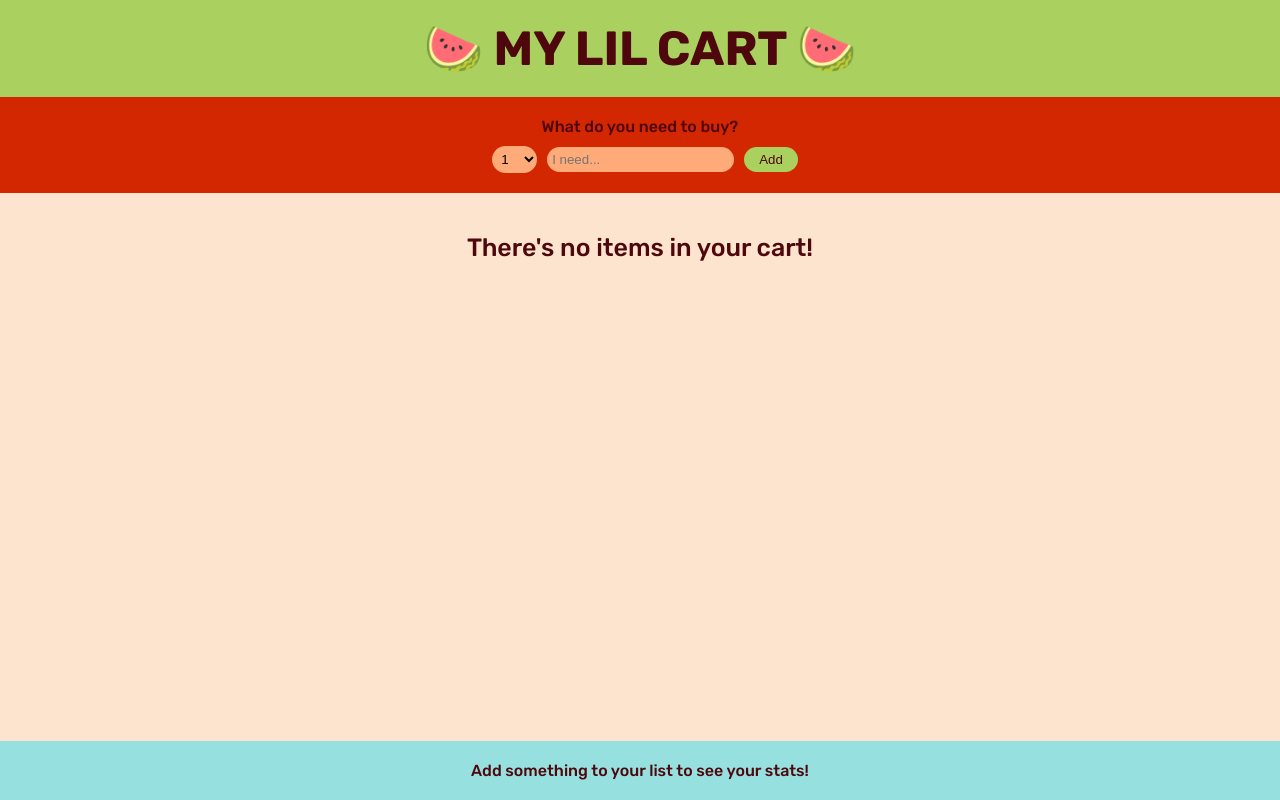
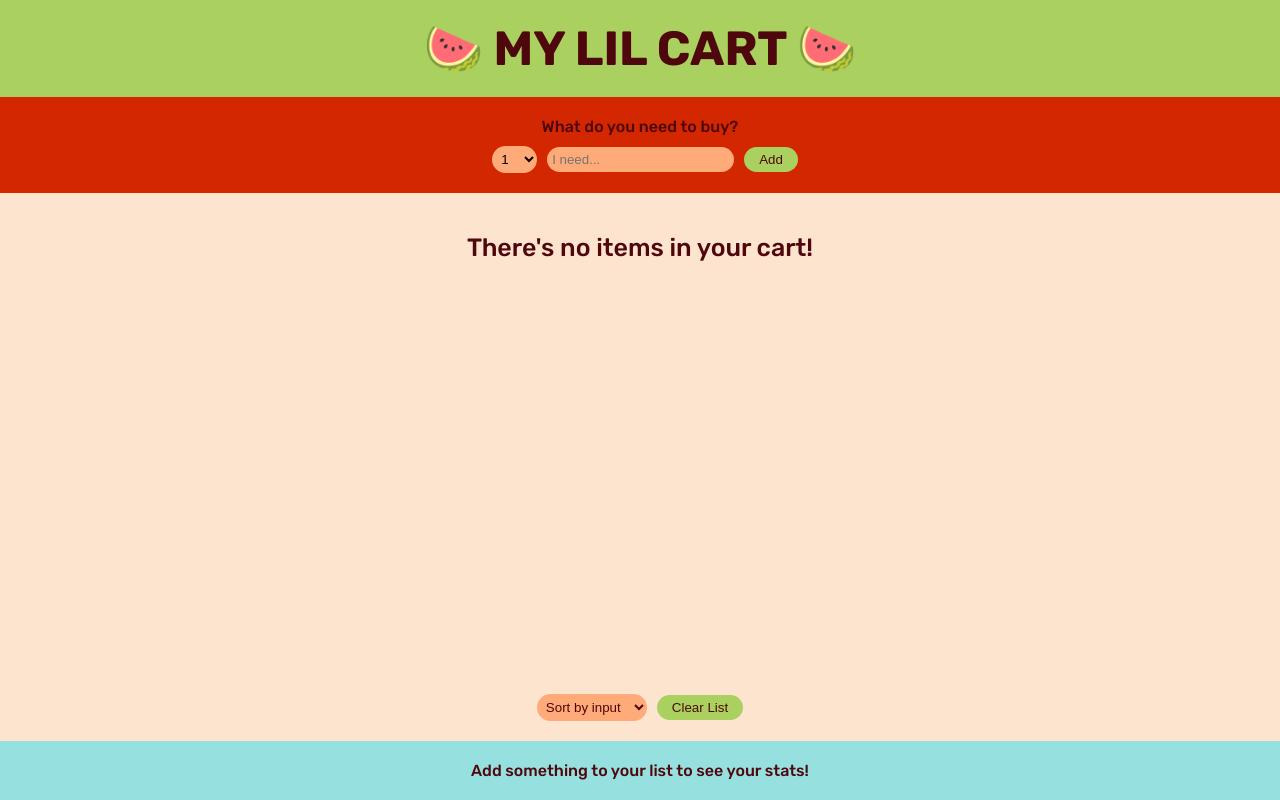
Before and after one commit to MarilisaMoio/my-lil-cart, a React (Create React App) app: page / in a window 1280 px wide. Built offline with nearby package versions, Linux system fonts and the light colour scheme.

Commit message:
feat: add sorting and possibility to clear the list

```diff
--- a/src/App.js
+++ b/src/App.js
@@ -25,7 +25,7 @@ function App() {
       <Header></Header>
       <main>
         <Add list={list} onAddItem={handleAddItem}></Add>
-        <List list={list} onDeleteItem={handleDeleteItem} onToggleItem={handleCheckedItem}></List>
+        <List list={list} onDeleteItem={handleDeleteItem} onToggleItem={handleCheckedItem} onClearList={setList}></List>
         <Stats list={list}></Stats>
       </main>
     </div>
--- a/src/List.js
+++ b/src/List.js
@@ -1,16 +1,42 @@
+import { useState } from "react";
 import ListItem from "./ListItem"
 
-export default function List({ list, onDeleteItem, onToggleItem }){
+export default function List({ list, onDeleteItem, onToggleItem, onClearList }){
+    const [sort, setSort] = useState('input');
+
+    let sortedList = getSorted(sort)
+
+    function getSorted(sort){
+        switch (sort) {
+            case "input":
+                return list
+            case "inCart":
+                return list.slice().sort((a,b) => Number(a.inCart) - Number(b.inCart) )
+            case "name":
+                return list.slice().sort((a,b) => a.name.localeCompare(b.name) )
+            default:
+                return list
+        }
+    }
 
     return (
         <section className="list">
             <div className="container">
                 {list.length > 0 &&
                 <ul>
-                    {list.map((el) => <ListItem item={el} onDeleteItem={onDeleteItem} onToggleItem={onToggleItem} key={el.id}></ListItem>)}
+                    {sortedList.map((el) => <ListItem item={el} onDeleteItem={onDeleteItem} onToggleItem={onToggleItem} key={el.id}></ListItem>)}
                 </ul>}
                 {list.length === 0 && <p className="text-center">There's no items in your cart!</p>}
+                <div className="actions">
+                    <select value={sort} onChange={(e) => setSort(e.target.value)}>
+                        <option value='input'>Sort by input</option>
+                        <option value="inCart">Sort by found</option>
+                        <option value="name">Sort by name</option>
+                    </select>
+                    <button onClick={() => onClearList([])}>Clear List</button>
+                </div>
             </div>
+
         </section>
     )
 }
--- a/src/index.css
+++ b/src/index.css
@@ -91,6 +91,11 @@ main{
 .list{
   background-color: var(--main-light);
   font-size: 20px;
+  & .container{
+    display: flex;
+    flex-direction: column;
+    height: 100%;
+  }
   & p{
     margin-top: 20px;
     font-size: 25px;
@@ -117,6 +122,25 @@ input[type="checkbox"]{
     text-decoration: line-through;
   }
 }
+
+.actions{
+  width: fit-content;
+  margin: 0 auto;
+  margin-top: auto;
+  & > * {
+    padding: 5px;
+    border-radius: 15px;
+    color: var(--main-dark)
+  }
+  & > select {
+    background-color: var(--orange);
+  }
+  & button {
+    background-color: var(--green);
+    margin-left: 10px;
+    padding: 5px 15px;
+  }
+}
 /* #endregion LIST */
 
 /* #region STATS */
```
